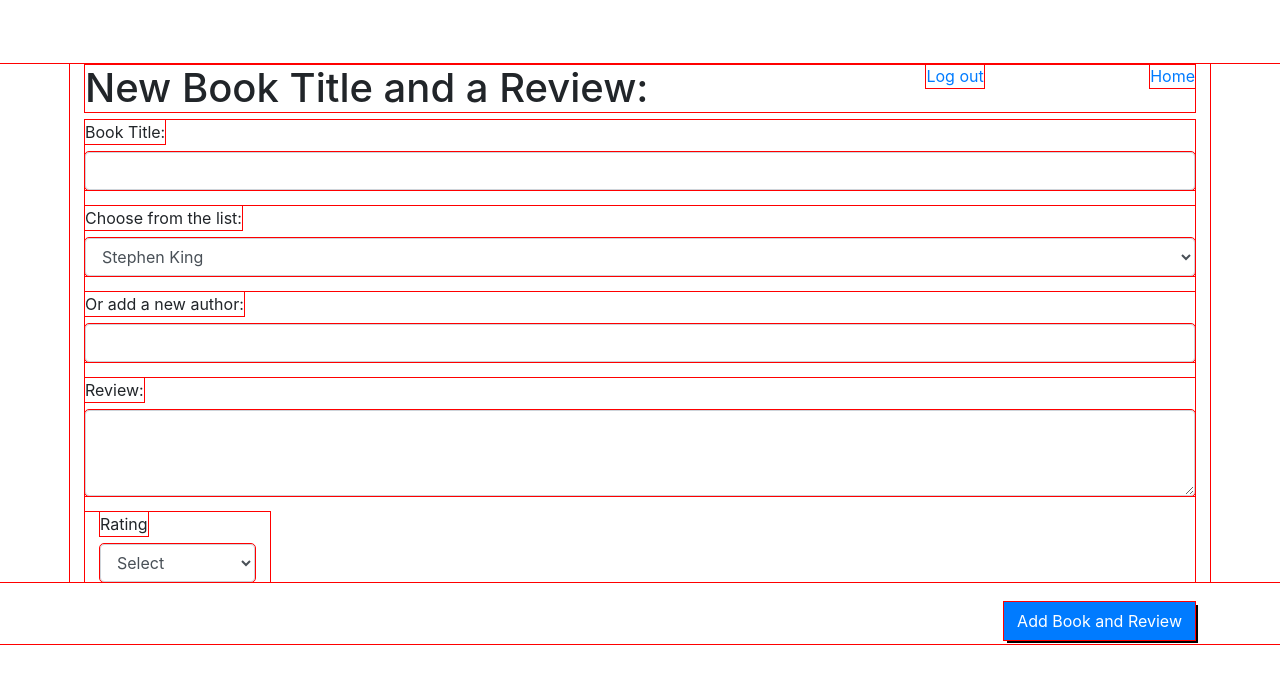
After one commit to SquibblyDee/belt_reviewer, a Django app: page /books/add in a window 1280 px wide. The commit adds this page. Shown: the top 684 px of the page. Run offline with Django 3.2, Linux system fonts and the light colour scheme; parts of the project's set-up code (start-up, migrations or seed data) failed here and were passed over; some libraries are stand-ins or nearby versions.

Commit message:
relationships suck

```diff
--- a/apps/belt_reviewer_app/static/belt_reviewer_app/css/styles.css
+++ b/apps/belt_reviewer_app/static/belt_reviewer_app/css/styles.css
@@ -35,3 +35,13 @@ button{
     box-shadow: 3px 3px black !important;
     border-radius: 0px !important;
 }
+
+.heading h3{
+    display: inline-block;
+}
+
+.heading a{
+    display: inline-block;
+    float: right;
+    margin-left: 15%;
+}
--- /dev/null
+++ b/apps/belt_reviewer_app/templates/belt_reviewer_app/addbook.html
@@ -0,0 +1,55 @@
+<!DOCTYPE html>
+{% load staticfiles %}
+<html lang="en">
+    <head>
+        <title>Add Book and Review</title>
+        <!-- linking a css style sheet -->
+        <link rel="stylesheet" href="{% static 'belt_reviewer_app/css/styles.css' %}">
+        <!-- Linking Bootstrap -->
+        <link rel="stylesheet" href="https://maxcdn.bootstrapcdn.com/bootstrap/4.0.0/css/bootstrap.min.css" integrity="sha384-Gn5384xqQ1aoWXA+058RXPxPg6fy4IWvTNh0E263XmFcJlSAwiGgFAW/dAiS6JXm" crossorigin="anonymous">
+    </head>
+    <body>
+        <div class="container">
+            <div class="heading">
+                <a href="/books">Home</a>
+                <a href="/logout">Log out</a>
+            </div>
+            <h1>New Book Title and a Review:</h1>
+            <form action='/books/processbook', method='post'>
+                {% csrf_token %}
+              <div class="form-group">
+                <label for="title">Book Title:</label>
+                <input type="text" class="form-control" id="title" name="title">
+              </div>
+              <div class="form-group">
+                <label for="authorlist">Choose from the list:</label>
+                <select class="form-control" id="authorlist" name="authorlist">
+                  <option>Stephen King</option>
+                  <option>Dean Koontz</option>
+                  <option>Gilbert Godfreid</option>
+                  <option>Jimmy Carter</option>
+                  <option>Zeus</option>
+                </select>
+              </div>
+              <div class="form-group">
+                  <label for="addauthor">Or add a new author:</label>
+                  <input type="text" class="form-control" id="addauthor" name="addauthor">
+                </div>
+              <div class="form-group">
+                <label for="review">Review:</label>
+                <textarea class="form-control" id="review" name="review" rows="3"></textarea>
+              </div>
+              <div class="form-group col-md-2">
+                <label for="rating">Rating</label>
+                <select id="rating" id="rating" class="form-control">
+                  <option selected>Select</option>
+                  <option value="1">1 star</option>
+                  <option value="2">2 stars</option>
+                  <option value="3">3 stars</option>
+                  <option value="4">4 stars</option>
+                  <option value="5">5 stars</option>
+                </select>
+              </div>
+              <button type="submit" class="btn btn-primary my-1">Add Book and Review</button>
+            </form>
+        </div>
--- a/apps/belt_reviewer_app/urls.py
+++ b/apps/belt_reviewer_app/urls.py
@@ -6,6 +6,8 @@ urlpatterns = [
     url(r'^$', views.loginandreg),
     url(r'^process_register$', views.process_register),
     url(r'^process_login$', views.process_login),
-    url(r'^landing$', views.landing),
+    url(r'^books$', views.books),
+    url(r'^books/add$', views.addbook),
+    url(r'^books/processbook$', views.processbook),
     url(r'^logout$', views.logout),
 ]
--- a/apps/belt_reviewer_app/views.py
+++ b/apps/belt_reviewer_app/views.py
@@ -2,12 +2,13 @@
 from django.shortcuts import render, redirect, HttpResponseRedirect
 from django.contrib import messages
 from django.contrib import auth
+from django.db import connection
 
 #import bcrypt
 import bcrypt
 
 #  import our db(s)
-from .models import User
+from .models import *
 
 #This is our index page and contains login and registration forms
 def loginandreg(request):
@@ -37,7 +38,7 @@ def process_register(request, methods=['POST']):
         request.session['error'] = ""
         request.session['welcomename'] = request.POST['input_first_name']
         request.session['welcomemessage'] = 'Successfully registered!'
-        return redirect('/landing')
+        return redirect('/books')
 
 #Processes information from the login form
 def process_login(request, methods=['POST']):
@@ -51,20 +52,36 @@ def process_login(request, methods=['POST']):
             request.session['isloggedin'] =  row['id']
             request.session['welcomename'] = row['first_name']
             request.session['welcomemessage'] = 'Successfully logged in!'
-            return redirect('/landing')
+            return redirect('/books')
     request.session['error'] = "• Try again"
     return redirect('/')
 
 #This is the landing page that the user arrives at after registering or logging in
-def landing(request):
+def books(request):
     # If the user has a isLoggedin session
     query = User.objects.filter(id=request.session['isloggedin']).values('id', 'email')
     if 'isloggedin' in request.session:
         for row in query:
             if request.session['isloggedin'] == row['id'] and request.session['useremail'] == row['email']:
-                return render(request,'belt_reviewer_app/landing.html')
+                return render(request,'belt_reviewer_app/books.html')
     else:
         return redirect('/')
+
+def addbook(request):
+    print("IN ADDBOOK")
+    return render(request, 'belt_reviewer_app/addbook.html')
+
+def processbook(request, methods=['POST']):
+    if request.POST['addauthor'] == "":
+        author = request.POST['authorlist']
+    else:
+        author = request.POST['addauthor']
+    Book.objects.create(title=request.POST['title'], author=author, review=request.POST['review'])
+    id = request.session['isloggedin']
+    review_id = Book.objects.latest(field_name='id')
+    print("REVIEW ID ", review_id.id)
+    print("ID: ", id)
+    return redirect('/books')
 
 # Clears out session / logs out the user
 def logout(request):
```
Also changed, not shown: apps/belt_reviewer_app/models.py (+9 -0 lines), apps/belt_reviewer_app/templates/belt_reviewer_app/books.html (renamed from apps/belt_reviewer_app/templates/belt_reviewer_app/landing.html, +7 -3 lines), apps/belt_reviewer_app/migrations/0002_book.py (added), apps/belt_reviewer_app/migrations/0003_book_users.py (added), apps/belt_reviewer_app/migrations/0004_auto_20180718_2304.py (added), apps/belt_reviewer_app/migrations/0005_auto_20180718_2305.py (added), apps/belt_reviewer_app/migrations/0006_auto_20180718_2306.py (added), apps/belt_reviewer_app/migrations/0007_remove_book_rating.py (added), db.sqlite3.
